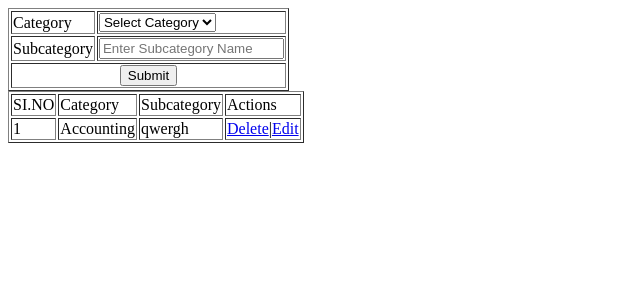
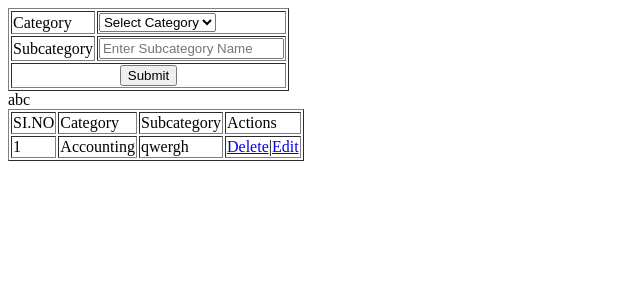
Before and after one commit to sreeharisreedharan/MainProject, a Django app: page /Admin/Subcategory/ in a window 1280 px wide. Shown: the top 300 px of the page, without its empty margins (0-640 px from the left). Run offline with Django 5.2, Linux system fonts and the light colour scheme; data comes from the database, SQL or seed files in the repository.

Commit message:
updation

```diff
--- a/Admin/Templates/Admin/Subcategory.html
+++ b/Admin/Templates/Admin/Subcategory.html
@@ -40,7 +40,7 @@
             {% for i in scat %}
             <tr>
                 <td>{{forloop.counter}}</td>
-                <td>{{i.category.category_name}}</td>
+                <td>{{i.category.category_name}}</td>abc
                 <td>{{i.subcategory_name}}</td>
                 <td><a href="{% url 'Admin:delsub' i.id %}">Delete</a>|<a href="{% url 'Admin:editsub' i.id %}">Edit</a></td>
 
```
